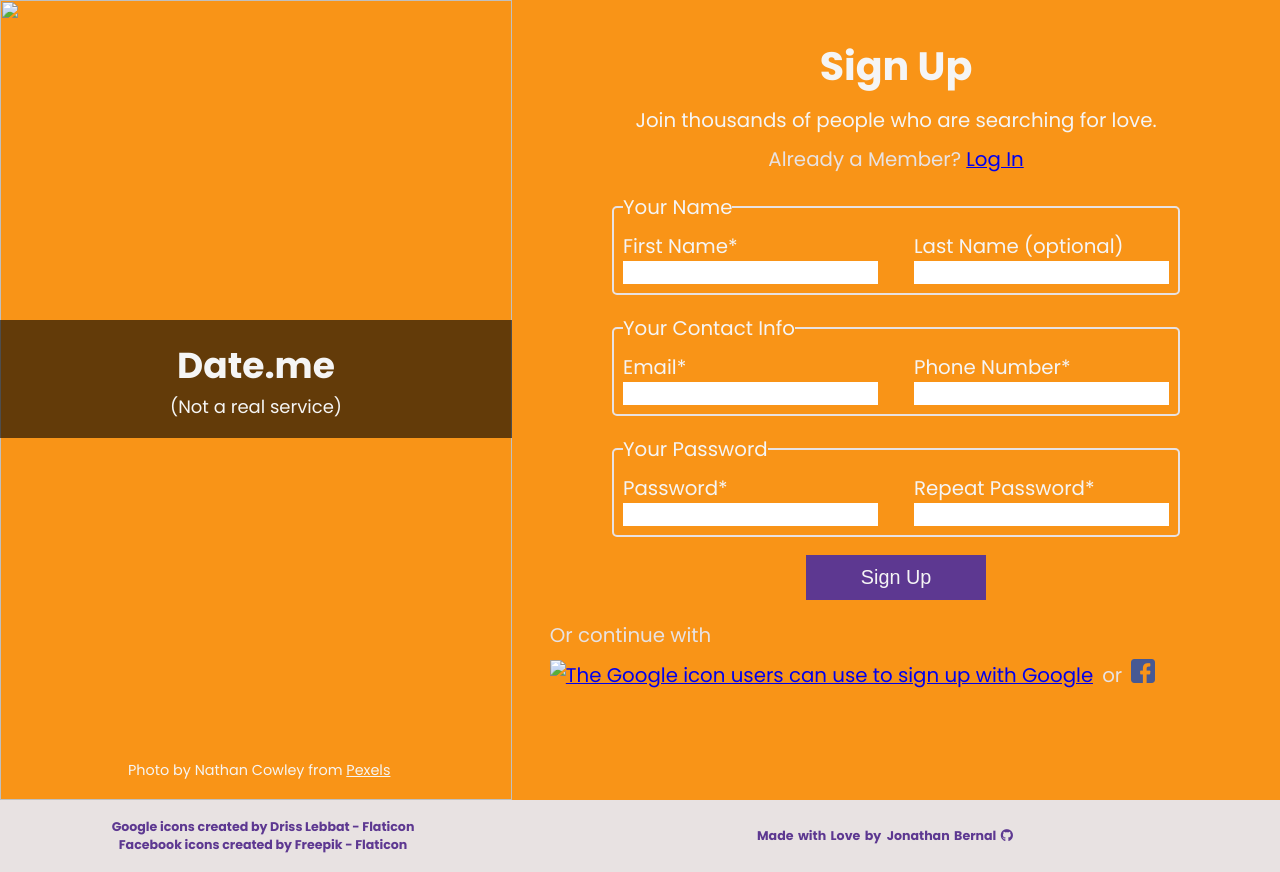
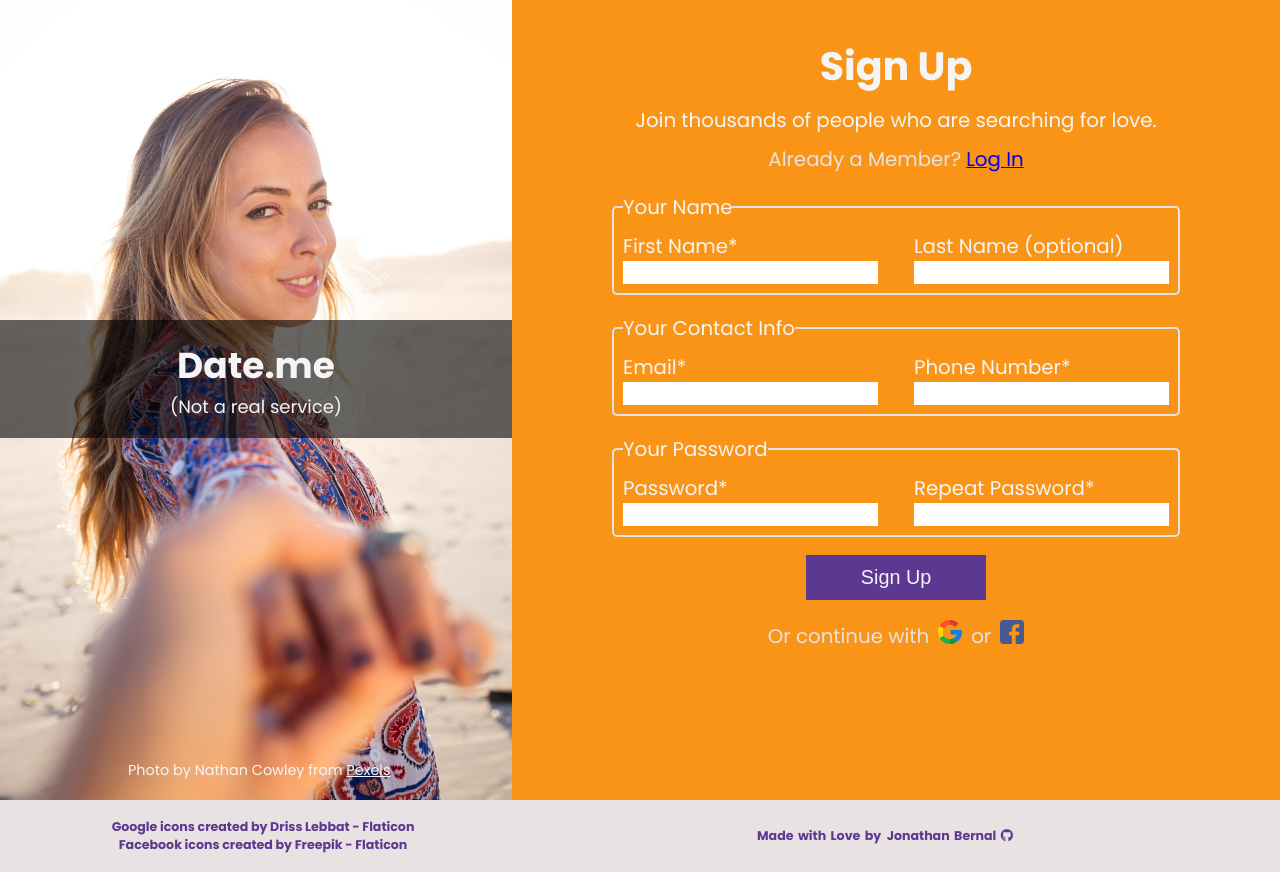
Before and after one commit to jonathanbernal/dating-app-signup, a plain HTML site: page index.html in a window 1280 px wide. Drawn offline with Linux system fonts and the light colour scheme; the site is published under a folder, as on GitHub Pages, so addresses that start at the root find nothing.

Commit message:
Remove slash from beginning of image URIs

```diff
--- a/index.html
+++ b/index.html
@@ -11,7 +11,7 @@
 </head>
 <body>
     <div class="img-container">
-        <img src="/assets/images/pexels-nathan-cowley-1310689.jpg" alt="" srcset="">
+        <img src="assets/images/pexels-nathan-cowley-1310689.jpg" alt="" srcset="">
         <div class="banner">
             <h2 class="banner-title">Date.me</h2>
             <p>(Not a real service)</p>
@@ -69,7 +69,7 @@
         </form>
 
         <div class="alt-signup">
-            Or continue with <a href="#"><img src="/assets/icons/google.png" alt="The Google icon users can use to sign up with Google"></a>
+            Or continue with <a href="#"><img src="assets/icons/google.png" alt="The Google icon users can use to sign up with Google"></a>
             or <a href="#"><img src="assets/icons/facebook.png"></a>
         </div>
     </div>
```
